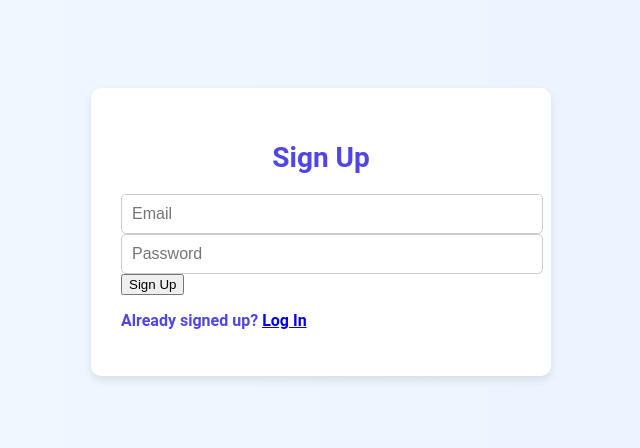
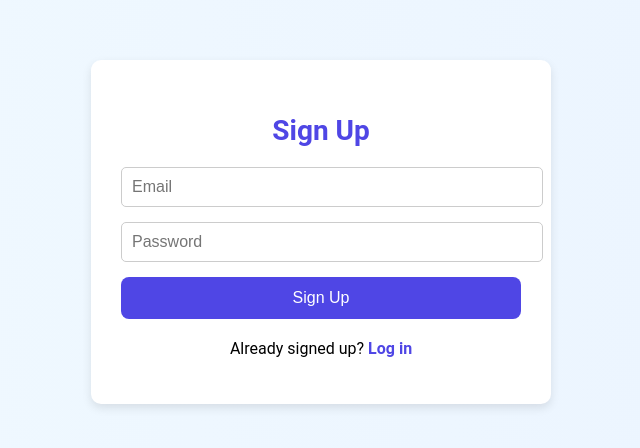
Before and after one commit to CodingShinchan/reacttask-6, a React (Vite) app: page / in a window 1280 px wide. Shown: the part 188-636 px from the top of the page, without its empty margins (319-959 px from the left). Built offline with nearby package versions, Linux system fonts and the light colour scheme.

Commit message:
Update Signup.jsx

```diff
--- a/src/components/Signup.jsx
+++ b/src/components/Signup.jsx
@@ -3,7 +3,7 @@ import { createUserWithEmailAndPassword } from "firebase/auth";
 import { getAuth } from "firebase/auth";
 import { app } from "../firebase";
 import { useNavigate } from "react-router-dom";
-import './Signup.css';  // Import the CSS file
+import './Signup.css'; // Import the CSS file
 
 const auth = getAuth(app);
 
@@ -15,7 +15,7 @@ const Signup = () => {
   const handleSignup = async () => {
     try {
       await createUserWithEmailAndPassword(auth, email, password);
-      alert("User signed up successfully! 🎉");
+      alert("User signed up");
       navigate("/login");
     } catch (error) {
       console.error("Error signing up: ", error.message);
@@ -27,7 +27,7 @@ const Signup = () => {
     <div className="signup-container">
       <div className="signup-box">
         <h2 className="signup-title">Sign Up</h2>
-        <div className="input-container">
+        <div className="input-group">
           <input
             type="email"
             placeholder="Email"
@@ -36,7 +36,7 @@ const Signup = () => {
             className="input-field"
           />
         </div>
-        <div className="input-container">
+        <div className="input-group">
           <input
             type="password"
             placeholder="Password"
@@ -47,14 +47,19 @@ const Signup = () => {
         </div>
         <button
           onClick={handleSignup}
-          className="signup-btn"
+          className="signup-button"
         >
           Sign Up
         </button>
-        <div className="login-link">
+        <div className="login-text">
           <p>
             Already signed up?{" "}
-            <a href="/login" className="login-text">Log In</a>
+            <a
+              href="/login"
+              className="login-link"
+            >
+              Log in
+            </a>
           </p>
         </div>
       </div>
```
